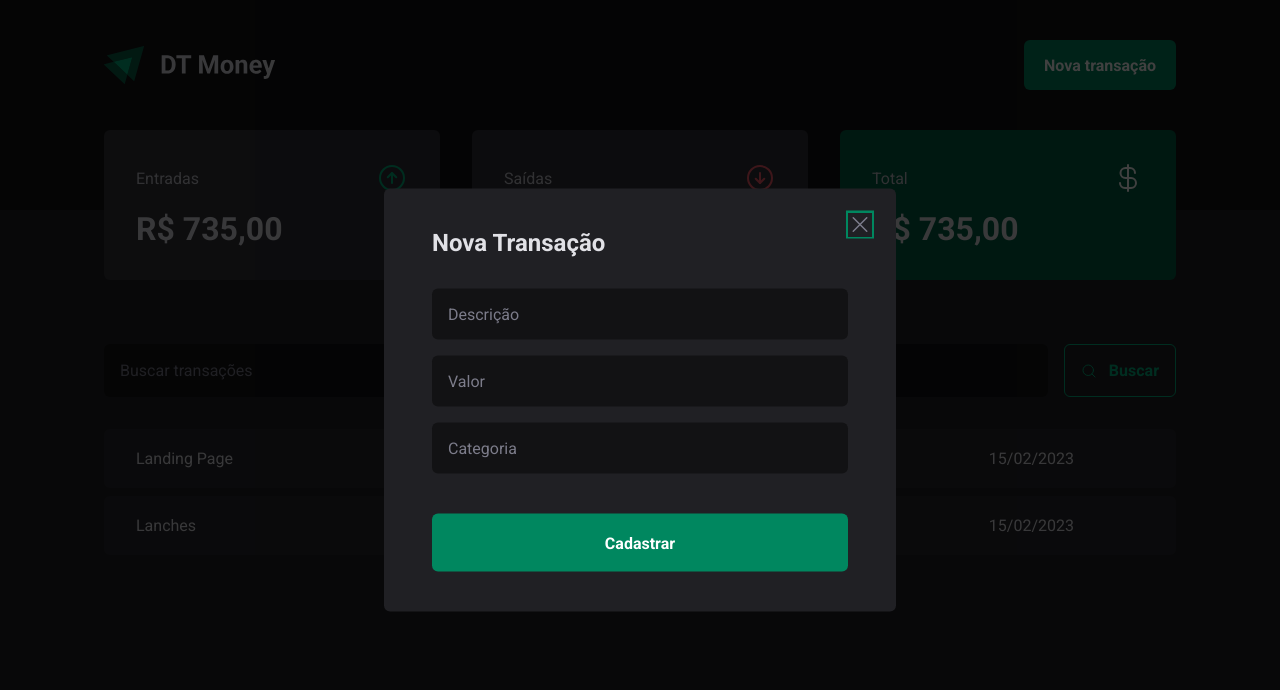
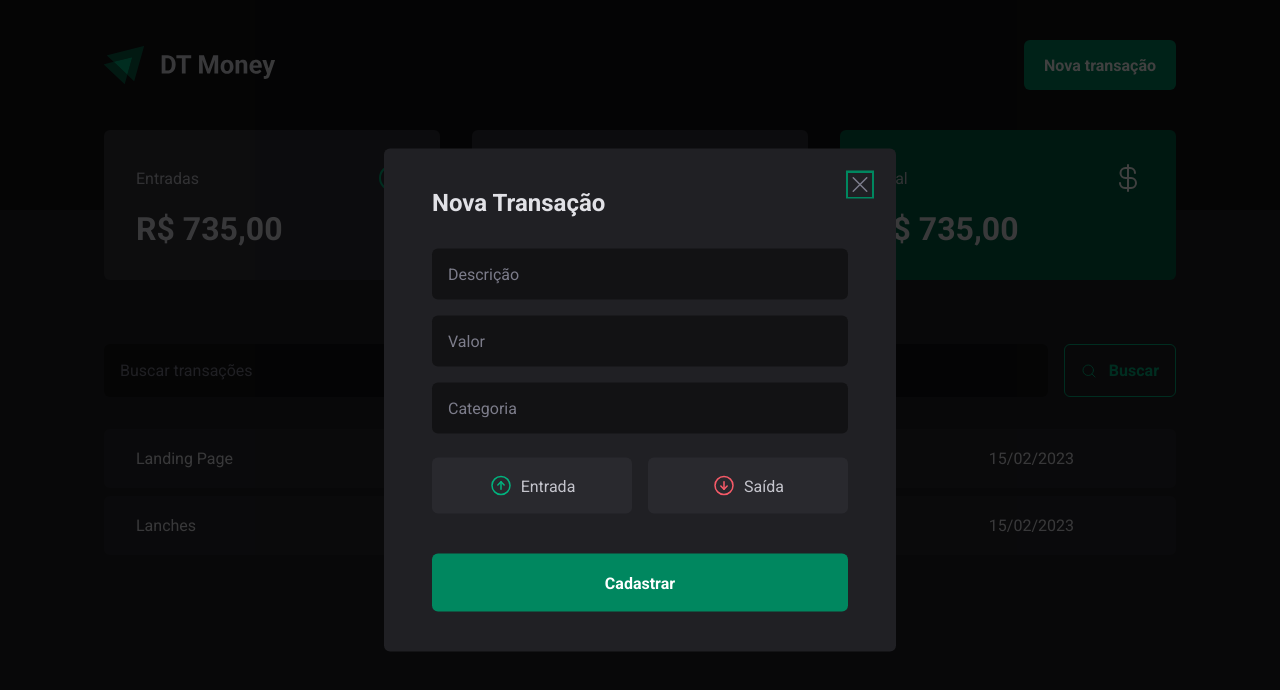
Before and after one commit to ota-mariana/dt-money, a React (Vite) app: page / in a window 1280 px wide. Both pictures are taken after a click on the button "Nova transação". Shown: the top 690 px of the page. Built offline with nearby package versions, Linux system fonts and the light colour scheme.

Commit message:
feat: income and outcome button implementation

```diff
--- a/package.json
+++ b/package.json
@@ -10,6 +10,7 @@
   },
   "dependencies": {
     "@radix-ui/react-dialog": "^1.0.3",
+    "@radix-ui/react-radio-group": "^1.1.2",
     "phosphor-react": "^1.4.1",
     "react": "^18.2.0",
     "react-dom": "^18.2.0",
--- a/src/components/NewTransactionModal/index.tsx
+++ b/src/components/NewTransactionModal/index.tsx
@@ -1,6 +1,7 @@
 import * as Dialog from '@radix-ui/react-dialog';
-import { X } from 'phosphor-react';
-import { Overlay, Content, CloseButton } from './styles';
+import * as RadioGroup from '@radix-ui/react-radio-group';
+import { ArrowCircleDown, ArrowCircleUp, X } from 'phosphor-react';
+import { Overlay, Content, CloseButton, TransactionTypeButton, TransactionType } from './styles';
 
 export function NewTransactionModal() {
   return (
@@ -19,6 +20,18 @@ export function NewTransactionModal() {
           <input type="number" placeholder="Valor" required />
           <input type="text" placeholder="Categoria" required />
 
+          <TransactionType>
+            <TransactionTypeButton variant="income" value="income">
+              <ArrowCircleUp size={24}/>
+              Entrada
+            </TransactionTypeButton>
+
+            <TransactionTypeButton variant="outcome" value="outcome">
+              <ArrowCircleDown size={24}/>
+              Saída
+            </TransactionTypeButton>
+          </TransactionType>
+
           <button type="submit" >Cadastrar</button>
         </form>
 
--- a/src/components/NewTransactionModal/styles.ts
+++ b/src/components/NewTransactionModal/styles.ts
@@ -1,5 +1,6 @@
 import styled from 'styled-components';
 import * as Dialog from '@radix-ui/react-dialog';
+import * as RadioGroup from '@radix-ui/react-radio-group';
 
 export const Overlay = styled(Dialog.Overlay)`
   position: fixed;
@@ -67,3 +68,44 @@ export const CloseButton = styled(Dialog.Close)`
   cursor: pointer;
   color: ${props => props.theme['gray-500']};
 `
+
+export const TransactionType = styled(RadioGroup.Root)`
+  display: grid;
+  grid-template-columns: repeat(2, 1fr);
+  gap: 1rem;
+  margin-top: 0.5rem;
+`
+
+interface TransactionTypeButtonProps {
+  variant: 'income' | 'outcome';
+}
+
+export const TransactionTypeButton = styled(RadioGroup.Item)<TransactionTypeButtonProps>`
+  background-color: ${props => props.theme['gray-700']};
+  padding: 1rem;
+  display: flex;
+  align-items: center;
+  justify-content: center;
+  gap: 0.5rem;
+  border: 0;
+  border-radius: 6px;
+  color: ${props => props.theme['gray-300']};
+  cursor: pointer;
+
+  svg {
+    color: ${props => props.variant === 'income' ? props.theme['green-300'] : props.theme['red-300']};
+  }
+
+  &[data-state='unchecked']:hover {
+    background-color: ${props => props.theme['gray-600']};
+  }
+
+  &[data-state='checked'] {
+    color: ${props => props.theme.white};
+    background-color: ${props => props.variant === 'income' ? props.theme['green-500'] : props.theme['red-500']};
+
+    svg {
+      color: ${props => props.theme.white};
+    }
+  }
+`
```
Also changed, not shown: 1 other file (tests, documents, lock files or other folders).
